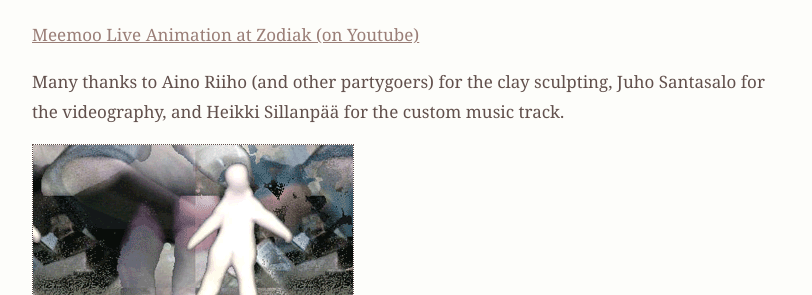
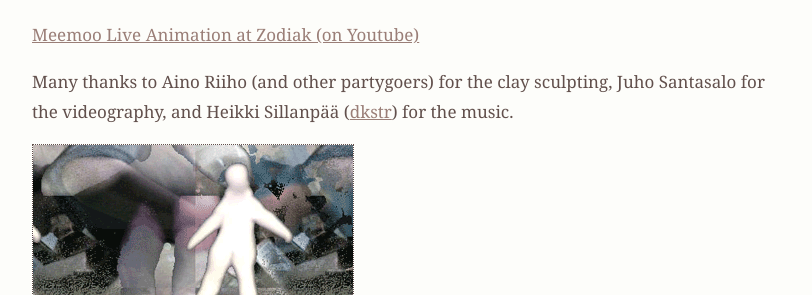
Before and after one commit to meemoo/meemoo.github.io, a Jekyll site: the page built from _posts/2012-02-12-live-animation-meemoo-vj.markdown, in a window 1280 px wide and 900 px high, scrolled down 554 px. Shown: the part 190-485 px from the top of the window, without its empty margins (233-1045 px from the left). Built offline with Jekyll 4.4.1, drawn with Linux system fonts in a browser that asks for light colours; Markdown is read by kramdown in place of the engine named in the settings.

Commit message:
credit link

```diff
--- a/_posts/2012-02-12-live-animation-meemoo-vj.markdown
+++ b/_posts/2012-02-12-live-animation-meemoo-vj.markdown
@@ -14,7 +14,7 @@ I was invited to do visuals for a [Zodiak](http://www.zodiak.fi/en/)'s Side-Step
 <iframe width="720" height="405" src="http://www.youtube.com/embed/T_tCyYGLWKM?rel=0" frameborder="0" allowfullscreen></iframe>
 [Meemoo Live Animation at Zodiak (on Youtube)](http://www.youtube.com/watch?v=T_tCyYGLWKM)
 
-Many thanks to Aino Riiho (and other partygoers) for the clay sculpting, Juho Santasalo for the videography, and Heikki Sillanpää for the custom music track.
+Many thanks to Aino Riiho (and other partygoers) for the clay sculpting, Juho Santasalo for the videography, and Heikki Sillanpää ([dkstr](http://soundcloud.com/dkstr)) for the music.
 
 ![Zodiak claymation animated](http://meemoo.org/images/Screen-shot-2012-02-12-zodiak.gif)
 This is what you get for hiring a web developer to VJ your party (o_-)
```
